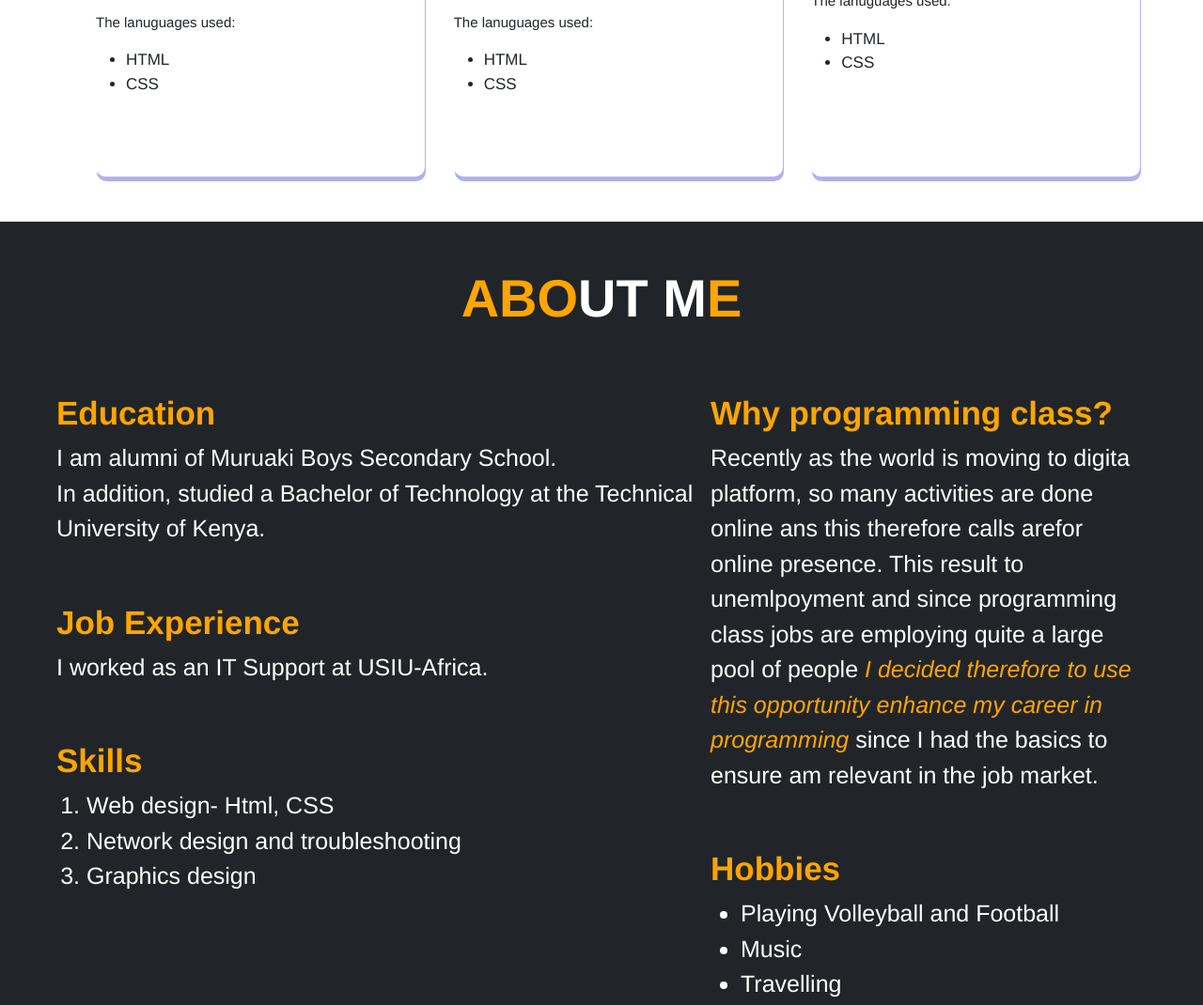
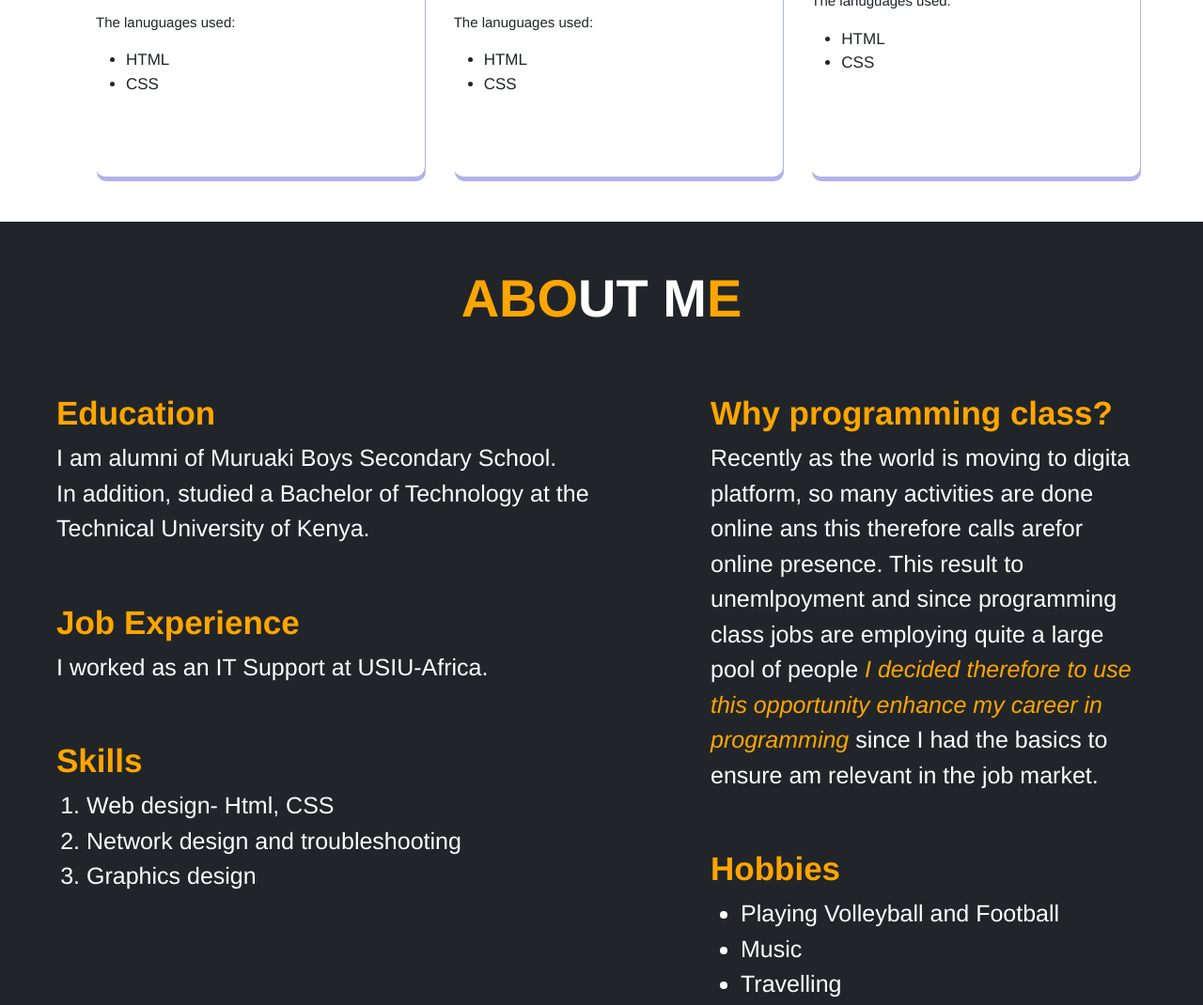
Before and after one commit to danknjoroge/Portfolio, a plain HTML site: page index.html in a window 1280 px wide. Shown: the part 1437-2507 px from the top of the page at 94% size. Drawn offline with nearby package versions, Linux system fonts and the light colour scheme.

Commit message:
Modified paragraph

```diff
--- a/index.html
+++ b/index.html
@@ -131,7 +131,7 @@
                 <h3>Education</h3>
                 I am alumni of Muruaki Boys Secondary School.
                 <p>
-                    In addition, studied a Bachelor of Technology at the Technical <br> University of Kenya.
+                    In addition, studied a Bachelor of Technology at the<br> Technical  University of Kenya.
                 </p>
                 <h4>Job Experience</h4>
                 <p>
```
